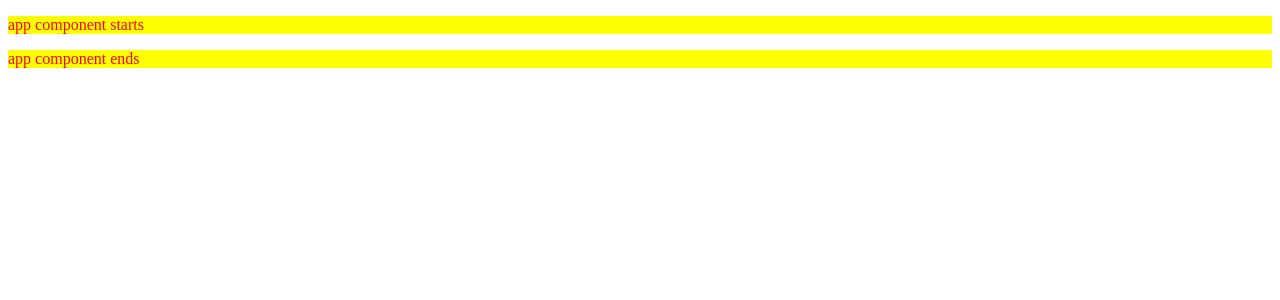
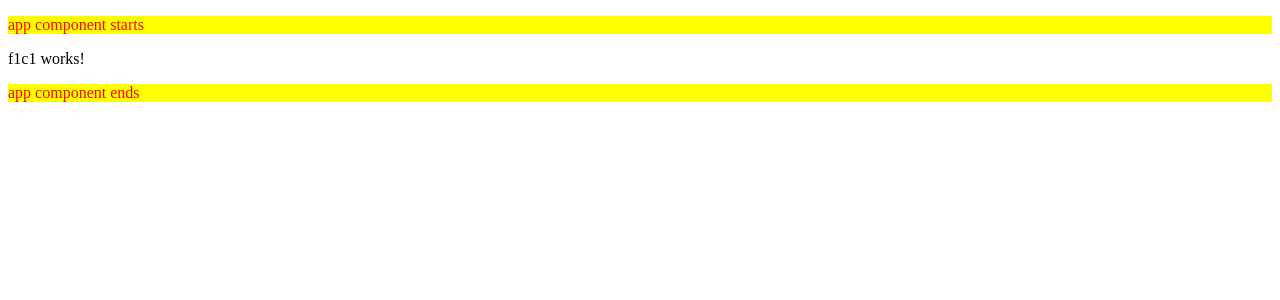
Before and after one commit to SourabhRanka/angularPlayground, an Angular app: page / in a window 1280 px wide. Shown: the top 300 px of the page. Built offline with nearby package versions, Linux system fonts and the light colour scheme.

Commit message:
adding feature modules

```diff
--- a/src/app/app.component.html
+++ b/src/app/app.component.html
@@ -1,3 +1,3 @@
 <p class='boundary'>app component starts</p>
-
+<app-f1c1></app-f1c1>
 <p class='boundary'>app component ends</p>
--- a/src/app/app.module.ts
+++ b/src/app/app.module.ts
@@ -3,15 +3,18 @@ import { NgModule } from '@angular/core';
 	import { FormsModule } from '@angular/forms';
 
 
-import { AppComponent } from './app.component';
+  import { AppComponent } from './app.component';
+  import { Feature1Module } from "./feature1/feature1.module";
+
 
 
 @NgModule({
   declarations: [
     AppComponent
+
   ],
   imports: [
-    BrowserModule,FormsModule
+    BrowserModule,FormsModule,Feature1Module
   ],
   providers: [],
   bootstrap: [AppComponent]
--- /dev/null
+++ b/src/app/feature1/f1c1/f1c1.component.html
@@ -0,0 +1,3 @@
+<p>
+  f1c1 works!
+</p>
--- /dev/null
+++ b/src/app/feature1/f1c1/f1c1.component.ts
@@ -0,0 +1,15 @@
+import { Component, OnInit } from '@angular/core';
+
+@Component({
+  selector: 'app-f1c1',
+  templateUrl: './f1c1.component.html',
+  styleUrls: ['./f1c1.component.css']
+})
+export class F1c1Component implements OnInit {
+
+  constructor() { }
+
+  ngOnInit() {
+  }
+
+}
```
Also changed, not shown: src/app/feature1/feature1.module.ts (added, +12 -0 lines), src/app/feature1/f1c1/f1c1.component.css (added), 1 other file (tests, documents, lock files or other folders).
